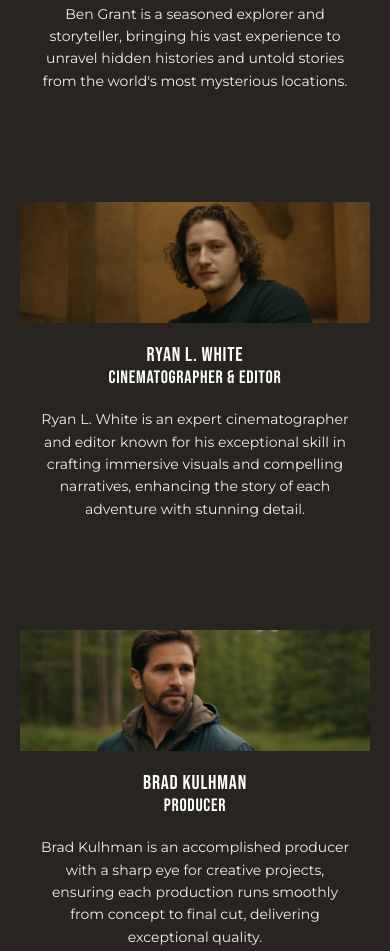
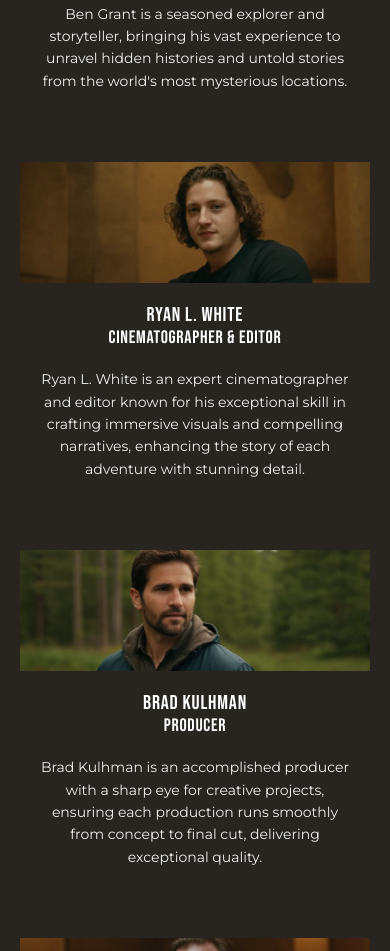
Before and after one commit to rtdesilva/bth, a plain HTML site: page team.html in a window 390 px wide. Shown: the part 626-1577 px from the top of the page. Drawn offline with Linux system fonts and the light colour scheme.

Commit message:
Update styles.css

```diff
--- a/styles.css
+++ b/styles.css
@@ -865,7 +865,7 @@ body {
     }
 
     .episode-card {
-        margin-bottom: 40px;
+        margin-bottom: 0px;
     }
 
     .episode-title {
```
